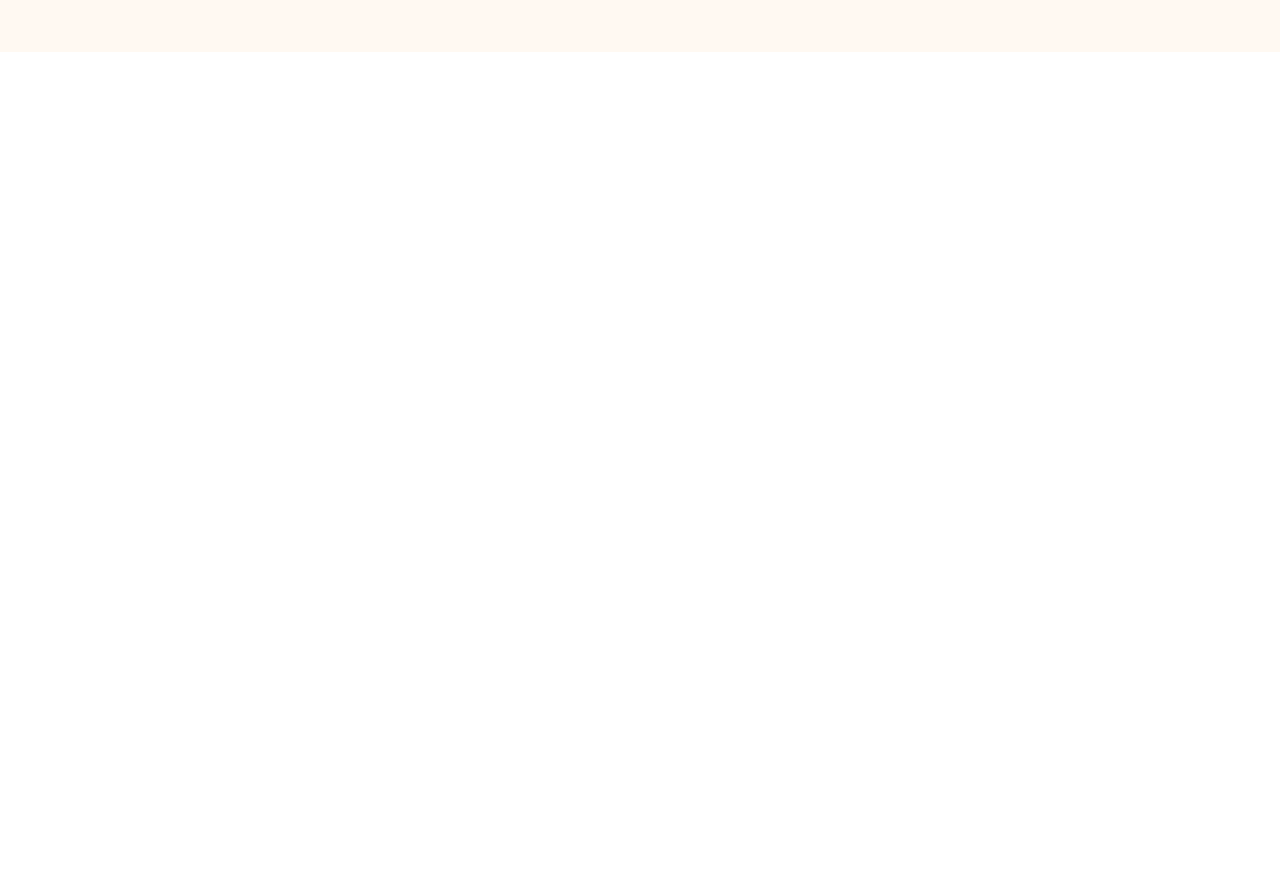
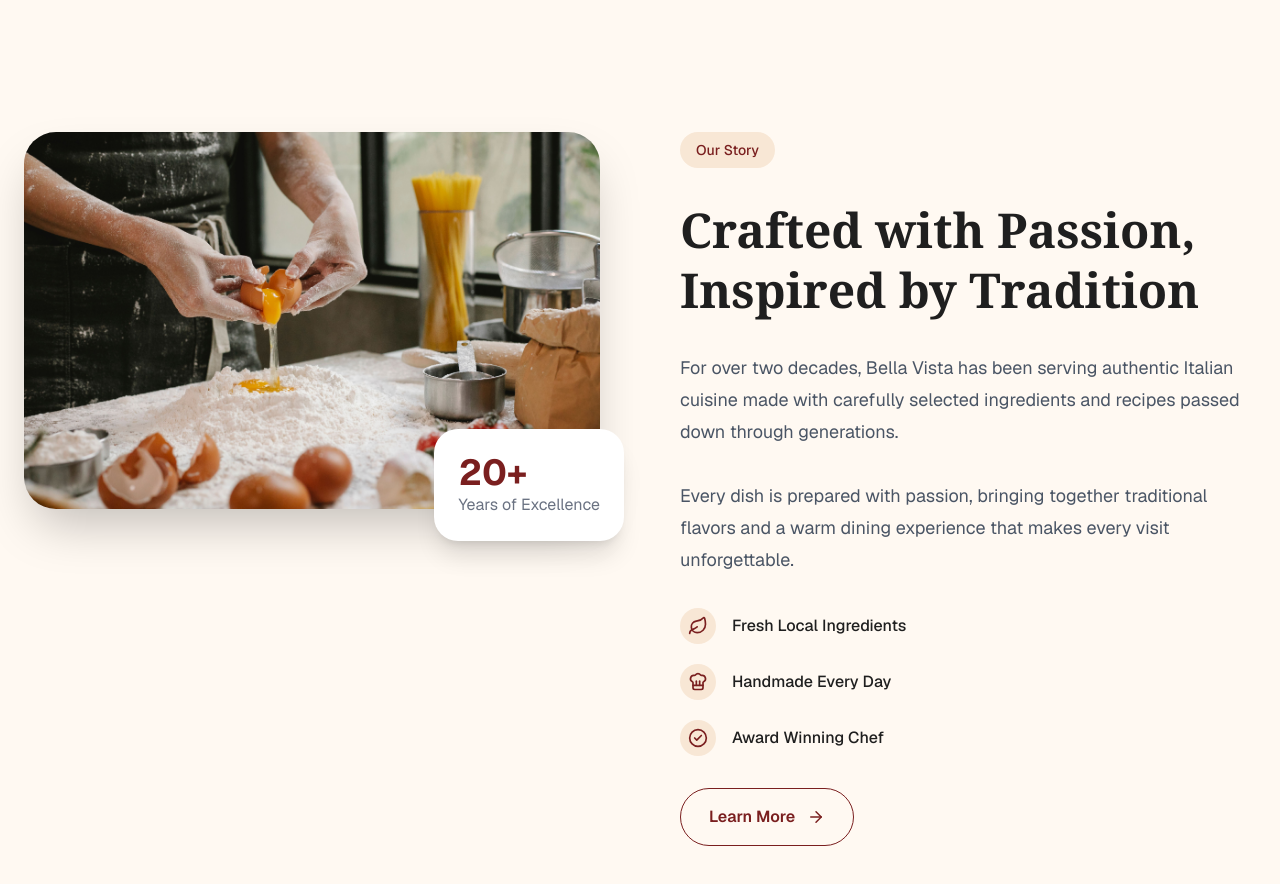
Before and after one commit to wwilliamsantana/bella-vista-restaurant, a Next.js app: page / in a window 1280 px wide. Shown: the part 860-1744 px from the top of the page. Before the commit the page ends 912 px from the top, so only its background shows below. Built offline with nearby package versions, Linux system fonts and the light colour scheme.

Commit message:
feat: About Complete 'Componentization'

```diff
--- a/src/app/page.tsx
+++ b/src/app/page.tsx
@@ -1,3 +1,4 @@
+import { About } from "@/components/about/About";
 import { Hero } from "@/components/hero/Hero";
 import { Navbar } from "@/components/navbar/Navbar";
 
@@ -8,6 +9,7 @@ export default function Home() {
 
       <main>
         <Hero />
+        <About />
       </main>
     </>
   );
--- /dev/null
+++ b/src/components/about/About.tsx
@@ -0,0 +1,14 @@
+import { AboutContent } from "./AboutContent";
+import { AboutImage } from "./AboutImage";
+
+export function About() {
+  return (
+    <section id="about" className="bg-[#FFF9F2] py-24">
+      <div className="mx-auto grid max-w-7xl items-start gap-20 px-6 lg:grid-cols-2">
+        <AboutImage />
+
+        <AboutContent />
+      </div>
+    </section>
+  );
+}
--- /dev/null
+++ b/src/components/about/AboutContent.tsx
@@ -0,0 +1,47 @@
+"use client";
+
+import { motion } from "framer-motion";
+import { ArrowRight } from "lucide-react";
+
+import { AboutFeatures } from "./AboutFeatures";
+
+export function AboutContent() {
+  return (
+    <motion.div
+      initial={{ opacity: 0, x: 40 }}
+      whileInView={{ opacity: 1, x: 0 }}
+      viewport={{ once: true }}
+      transition={{ duration: 0.6 }}
+      className="space-y-8"
+    >
+      <span className="inline-flex rounded-full bg-[#F8E7D5] px-4 py-2 text-sm font-medium text-[#7A1F1F]">
+        Our Story
+      </span>
+
+      <h2 className="font-serif text-5xl font-bold leading-tight text-[#1F1F1F]">
+        Crafted with Passion,
+        <br />
+        Inspired by Tradition
+      </h2>
+
+      <p className="text-lg leading-8 text-gray-600">
+        For over two decades, Bella Vista has been serving authentic Italian
+        cuisine made with carefully selected ingredients and recipes passed down
+        through generations.
+      </p>
+
+      <p className="text-lg leading-8 text-gray-600">
+        Every dish is prepared with passion, bringing together traditional
+        flavors and a warm dining experience that makes every visit
+        unforgettable.
+      </p>
+
+      <AboutFeatures />
+
+      <button className=" inline-flex items-center gap-3 rounded-full border border-[#7A1F1F] px-7 py-4 font-semibold text-[#7A1F1F] transition hover:bg-[#7A1F1F] hover:text-white">
+        Learn More
+        <ArrowRight size={18} />
+      </button>
+    </motion.div>
+  );
+}
--- /dev/null
+++ b/src/components/about/AboutFeatures.tsx
@@ -0,0 +1,21 @@
+import { features } from "@/data/about";
+
+export function AboutFeatures() {
+  return (
+    <div className="space-y-5">
+      {features.map((feature) => {
+        const Icon = feature.icon;
+
+        return (
+          <div key={feature.title} className="flex items-center gap-4">
+            <div className="rounded-full bg-[#F8E7D5] p-2 text-[#7A1F1F]">
+              <Icon size={20} />
+            </div>
+
+            <span className="font-medium text-[#1F1F1F]">{feature.title}</span>
+          </div>
+        );
+      })}
+    </div>
+  );
+}
--- /dev/null
+++ b/src/components/about/AboutImage.tsx
@@ -0,0 +1,32 @@
+"use client";
+
+import Image from "next/image";
+import { motion } from "framer-motion";
+
+export function AboutImage() {
+  return (
+    <motion.div
+      initial={{ opacity: 0, x: -40 }}
+      whileInView={{ opacity: 1, x: 0 }}
+      viewport={{ once: true }}
+      transition={{ duration: 0.6 }}
+      className="relative"
+    >
+      <div className="overflow-hidden rounded-4xl shadow-2xl">
+        <Image
+          src="/about-restaurant.jpg"
+          alt="Bella Vista Restaurant"
+          width={5025}
+          height={3287}
+          className="h-auto w-full object-cover transition duration-700 hover:scale-105"
+        />
+      </div>
+
+      <div className=" absolute -bottom-8 -right-6 rounded-3xl bg-white p-6 shadow-xl ">
+        <span className="block text-4xl font-bold text-[#7A1F1F]">20+</span>
+
+        <span className="text-gray-500">Years of Excellence</span>
+      </div>
+    </motion.div>
+  );
+}
--- a/src/components/hero/Hero.tsx
+++ b/src/components/hero/Hero.tsx
@@ -3,7 +3,7 @@ import { HeroImage } from "./HeroImage";
 
 export function Hero() {
   return (
-    <section id="home" className="relative overflow-hidden bg-[#FFF9F2] pt-28">
+    <section id="home" className="relative overflow-hidden bg-[#FFF9F2] pt-24">
       <div className="mx-auto grid min-h-screen max-w-7xl items-center gap-16 px-6 lg:grid-cols-2">
         <HeroContent />
 
--- /dev/null
+++ b/src/data/about.ts
@@ -0,0 +1,16 @@
+import { Leaf, ChefHat, CheckCircle2 } from "lucide-react";
+
+export const features = [
+  {
+    icon: Leaf,
+    title: "Fresh Local Ingredients",
+  },
+  {
+    icon: ChefHat,
+    title: "Handmade Every Day",
+  },
+  {
+    icon: CheckCircle2,
+    title: "Award Winning Chef",
+  },
+];
```
Also changed, not shown: public/about-restaurant.jpg (added).
